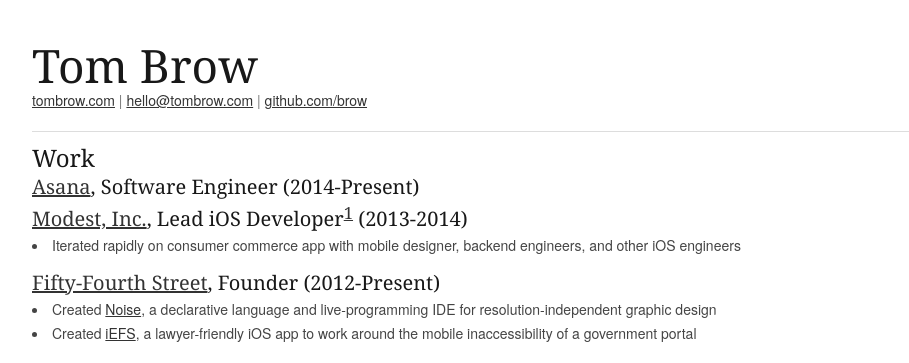
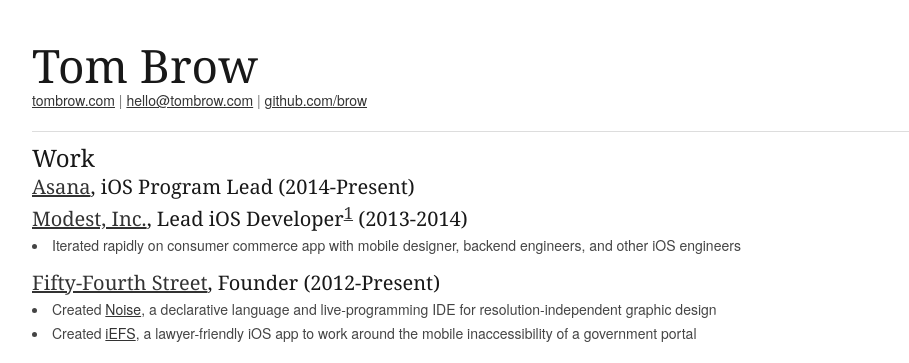
Before and after one commit to brow/rebeccabutler.org, a Jekyll site: the page built from cv/index.md, in a window 1280 px wide. Shown: the top 363 px of the page, without its empty margins (138-1047 px from the left). Built offline with Jekyll 4.4.1, drawn with Linux system fonts in a browser that asks for light colours; Markdown is read by kramdown in place of the engine named in the settings.

Commit message:
update CV

```diff
--- a/cv/index.md
+++ b/cv/index.md
@@ -4,7 +4,7 @@
 
 ## Work
 
-### [Asana], Software Engineer (2014-Present)
+### [Asana], iOS Program Lead (2014-Present)
 
 ### [Modest, Inc.], Lead iOS Developer<sup><a href="#1">1</a></sup> (2013-2014)
 * Iterated rapidly on consumer commerce app with mobile designer, backend engineers, and other iOS engineers
```
